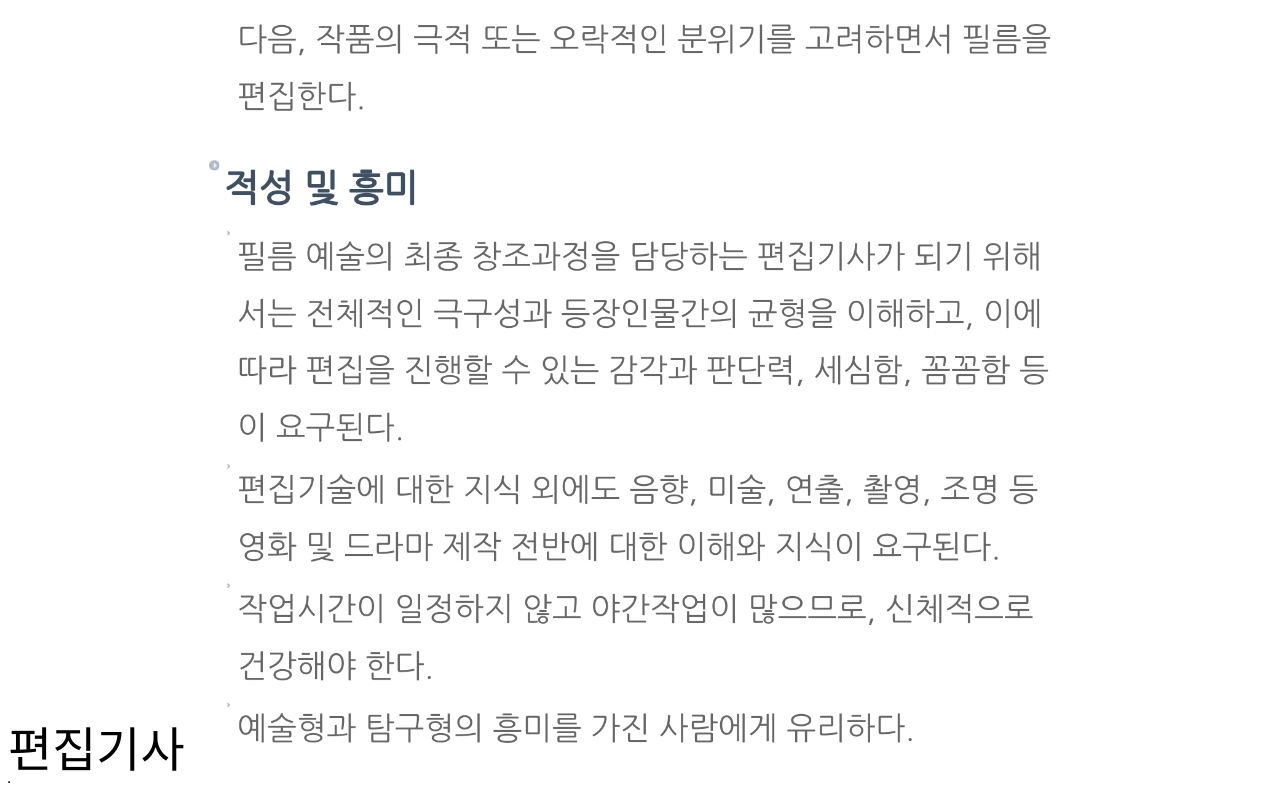
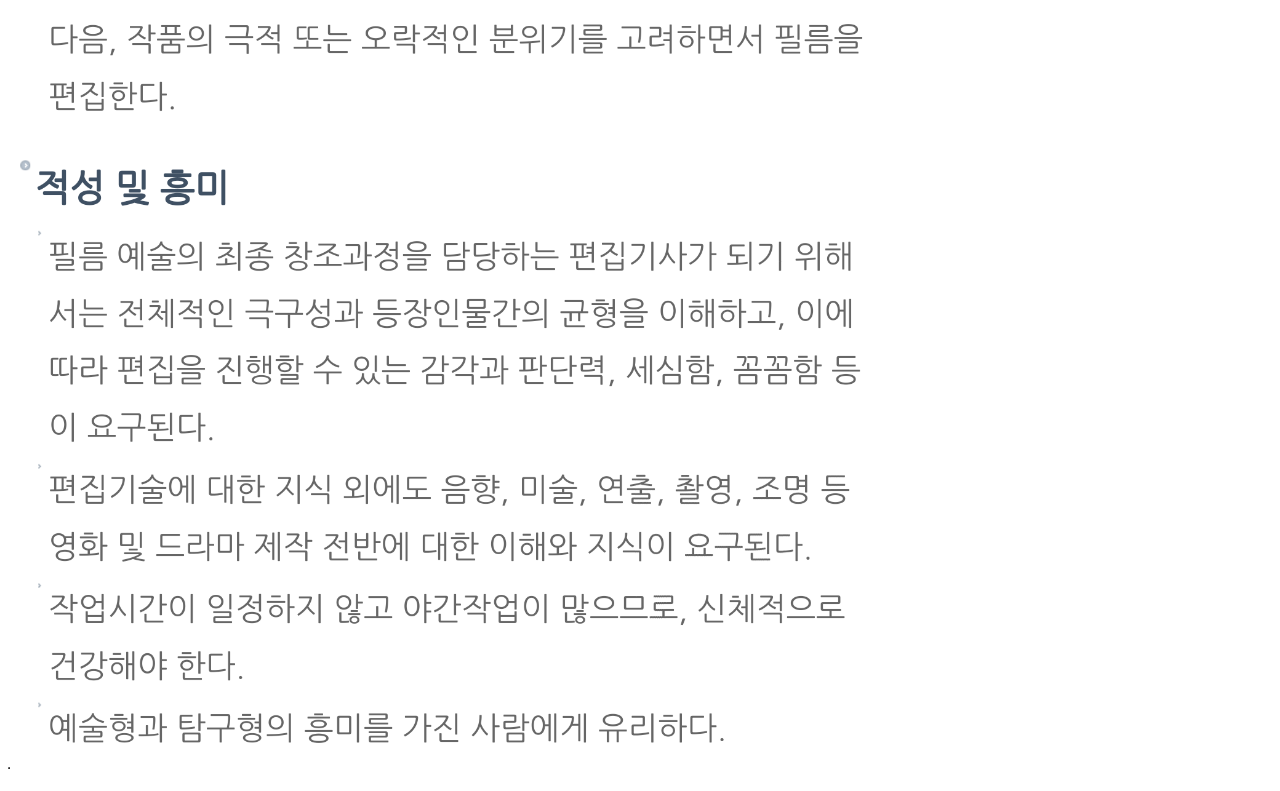
Before and after one commit to ParkYein0413/kunapia0413, a plain HTML site: page right5.html in a window 1280 px wide. Shown: the part 609-1400 px from the top of the page. Drawn offline with Linux system fonts and the light colour scheme.

Commit message:
Update right5.html

```diff
--- a/right5.html
+++ b/right5.html
@@ -7,9 +7,6 @@
 <body>
 <table border=1>
   <tr>
-<font size=7>
-  편집기사
-  </font>
     <img src=Screenshot_2019-06-19-21-13-34.png width=70%>
   </tr>
 </table>
```
